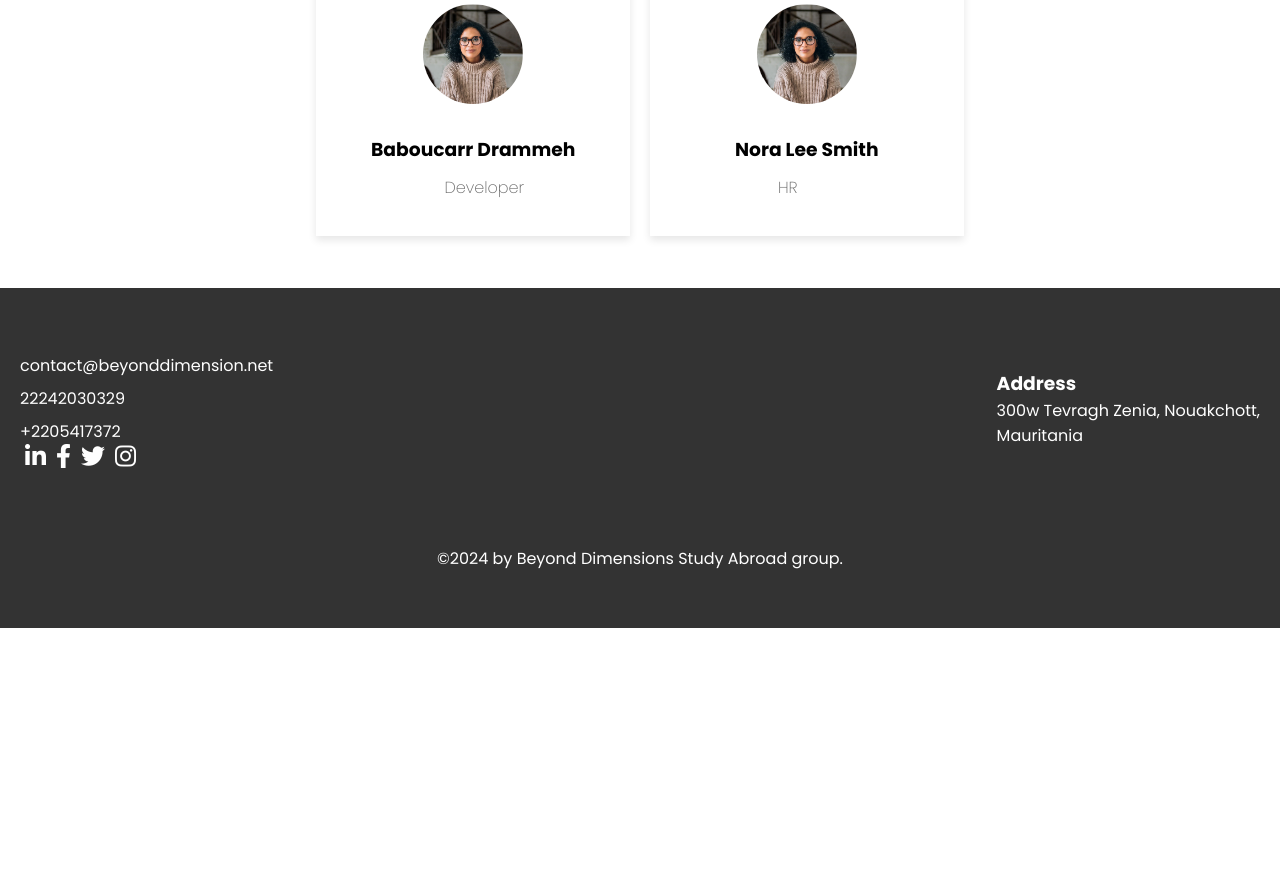
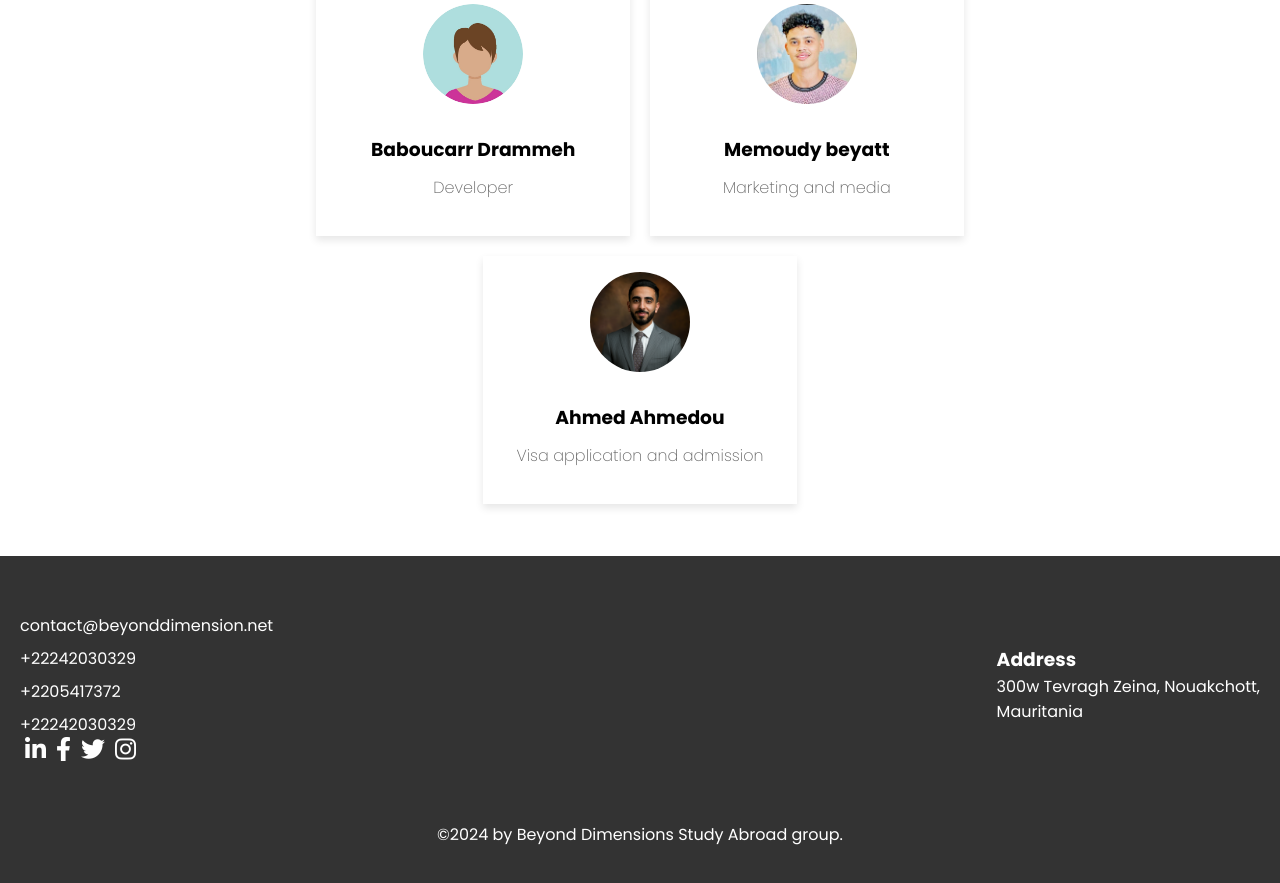
Before and after one commit to Baboucar/sabroad, a Vue app: page /about in a window 1280 px wide. Shown: the part 1060-1943 px from the top of the page. Before the commit the page ends 1688 px from the top, so only its background shows below. Built offline with nearby package versions, Linux system fonts and the light colour scheme; a web font is replaced by a local one.

Commit message:
modified about

```diff
--- a/src/components/About.vue
+++ b/src/components/About.vue
@@ -79,15 +79,23 @@
             title: 'Developer',
             email: 'info@mysite.com',
             phone: '123-456-7890',
-            image: '/images/about.png'
+            image: 'testimonial-avatar-3.jpg'
           },
           {
             id: 4,
-            name: 'Nora Lee Smith',
-            title: 'HR',
+            name: 'Memoudy beyatt',
+            title: 'Marketing and media',
             email: 'info@mysite.com',
             phone: '123-456-7890',
-            image: '/images/about.png'
+            image: '/market.jpeg'
+          },
+          {
+            id: 5,
+            name: 'Ahmed Ahmedou',
+            title: 'Visa application and admission',
+            email: 'info@mysite.com',
+            phone: '123-456-7890',
+            image: '/visa.jpg'
           },
 
         ]
@@ -125,7 +133,7 @@
   .team-title {
     color: #666;
     margin-bottom: 1rem;
-    padding-left: 7rem;
+    text-align: center;
   }
 
   .team-socials {
--- a/src/components/Apply.vue
+++ b/src/components/Apply.vue
@@ -150,7 +150,7 @@ export default {
 
 .form-container h2 {
   margin-top: 0;
-  color: #fcb900;
+  color: #017BFE;
 }
 
 .form-row {
@@ -188,7 +188,7 @@ select {
 
 button {
   padding: 10px 20px;
-  background: #fcb900;
+  background: #017BFE;
   border: none;
   color: white;
   border-radius: 4px;
@@ -197,12 +197,15 @@ button {
 }
 
 button:hover {
-  background: #f8a800;
+  background: #1879e1;
 }
 
 @media(min-width: 64rem){
   .title{
     margin-top: 4rem;
+  }
+  .header{
+    padding-top: 1rem;
   }
 }
 @media (max-width: 768px) {
--- a/src/components/Contact.vue
+++ b/src/components/Contact.vue
@@ -208,7 +208,7 @@ p {
 }
 
 .contact-form button {
-  background-color: #342488;
+  background-color: #017BFE;
   color: #ffffff;
   border: none;
   cursor: pointer;
--- a/src/components/Footer.vue
+++ b/src/components/Footer.vue
@@ -2,8 +2,9 @@
     <section class="footer">
         <div class="left">
             <a class="a" href="mailto:info@mysite.com">contact@beyonddimension.net </a>
-            <a class="a" href="tel:22242030329">22242030329</a>
+            <a class="a" href="tel:+22242030329">+22242030329</a>
             <a class="a" href="tel:+2205417372">+2205417372</a>
+            <a class="a" href="tel:+22242030329">+22242030329</a>
 
             <div class="icons">
                 <a href="#"><i class="fab fa-linkedin-in"></i></a>
@@ -14,7 +15,7 @@
         </div>
         <div class="right">
             <h3>Address</h3>
-            <p>300w Tevragh Zenia, Nouakchott,</p>
+            <p>300w Tevragh Zeina, Nouakchott,</p>
             <p> Mauritania</p>
         </div>
         <div class="copyright">
--- a/src/components/Home.vue
+++ b/src/components/Home.vue
@@ -214,7 +214,7 @@ export default defineComponent({
           image: "testimonial-avatar-3.jpg"
         },
         {
-          text: "The support from SB was incredible. I felt guided every step of the way, making my transition smooth and enjoyable.",
+          text: "The support from the team was incredible. I felt guided every step of the way, making my transition smooth and enjoyable.",
           name: "Michael Tan",
           title: "Engineering Student",
           image: "testimonial-avatar-3.jpg"
```
Also changed, not shown: public/market.jpeg (added), public/visa.jpg (added).
